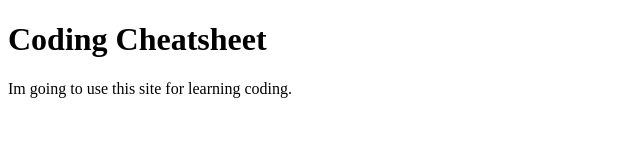
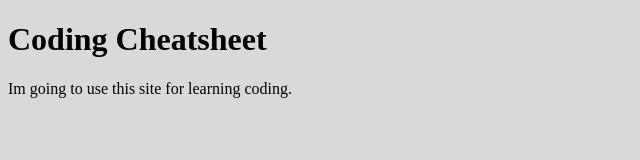
Before and after one commit to taxoz504/learning, a plain HTML site: page index.html in a window 1280 px wide. Shown: the whole page, without its empty margins (0-640 px from the left). Drawn offline with Linux system fonts and the light colour scheme.

Commit message:
updating CSS

```diff
--- /dev/null
+++ b/CSS/main.css
@@ -0,0 +1,3 @@
+body {
+    background-color: #d9d9d9;
+}
--- a/index.html
+++ b/index.html
@@ -1,6 +1,7 @@
 <!DOCTYPE html>
 <html>
 <head>
+<link rel="stylesheet" type="text/css" href="CSS/main.css">
 <title>Taxoz's Cheatsheet</title>
 </head>
 <body>
```
